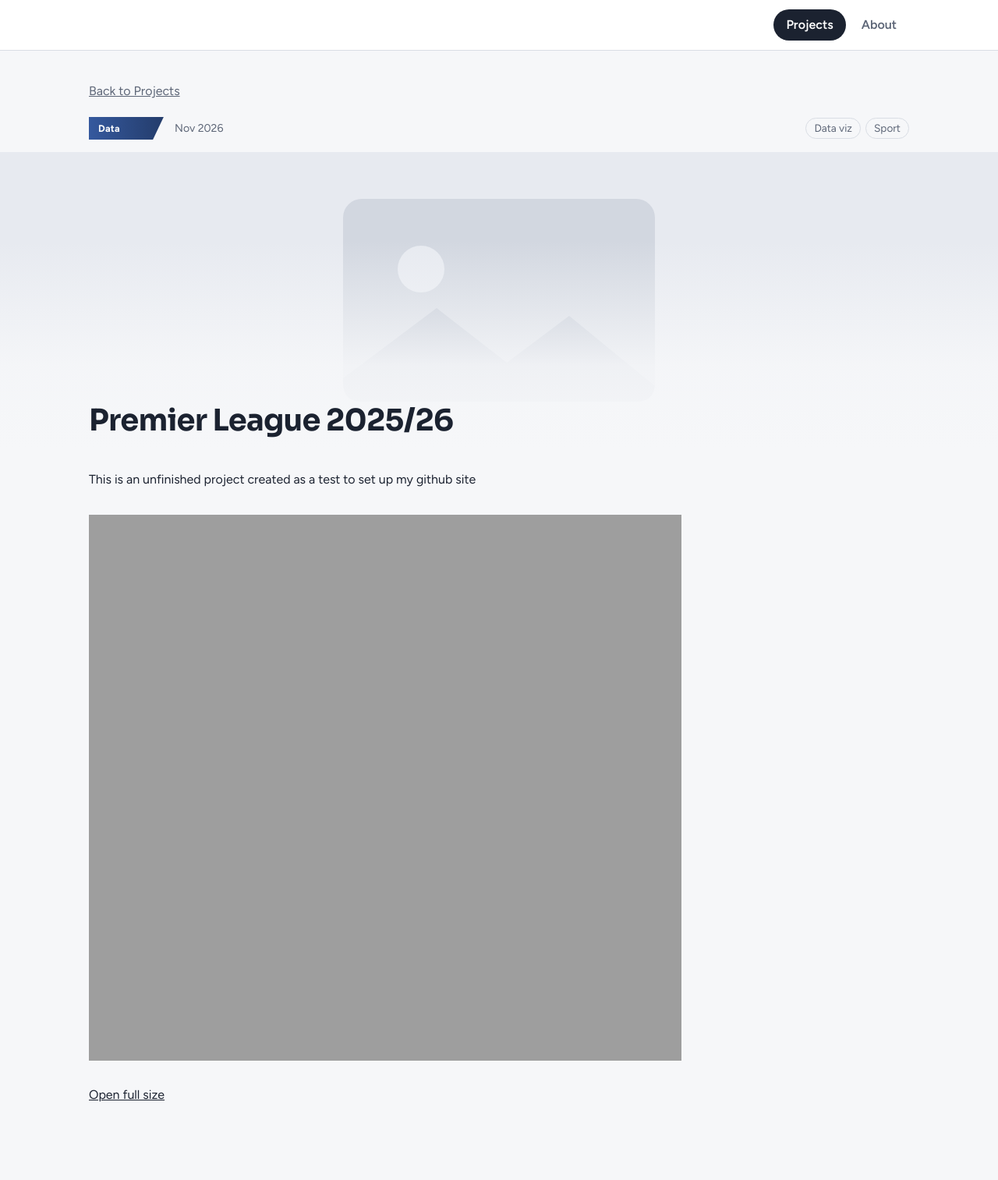
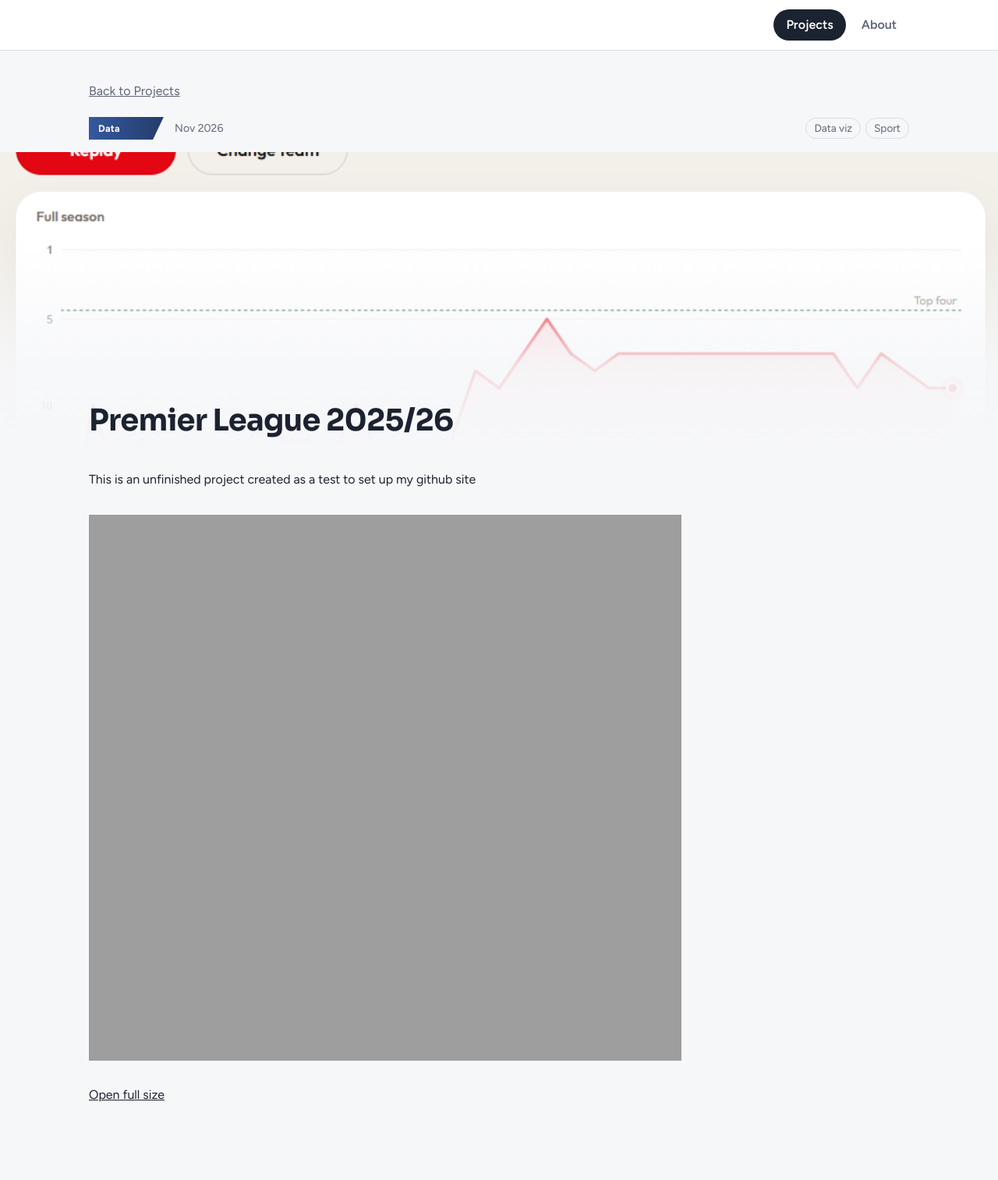
Before and after one commit to chalkboard-paul/chalkboard-paul.github.io, a Jekyll site: the page built from _projects/data-EPL-24-25.md, in a window 1280 px wide. Shown: the whole page at 78% size. Built offline with Jekyll 4.4.1, drawn with Linux system fonts in a browser that asks for light colours.

Commit message:
Change thumbnail for Premier League 2025/26 project
Updated thumbnail image for the Premier League project.

```diff
--- a/_projects/data-EPL-24-25.md
+++ b/_projects/data-EPL-24-25.md
@@ -3,7 +3,7 @@ title: "Premier League 2025/26"
 category: Data
 tags: [Data viz, Sport]
 project_date: 2026-11-17
-thumbnail: /assets/images/placeholder.svg
+thumbnail: /assets/images/EPL season.png
 embed_url: https://chalkboard-paul.github.io/animated-viz/
 embed_height: 700
 link: https://chalkboard-paul.github.io/animated-viz/
```
